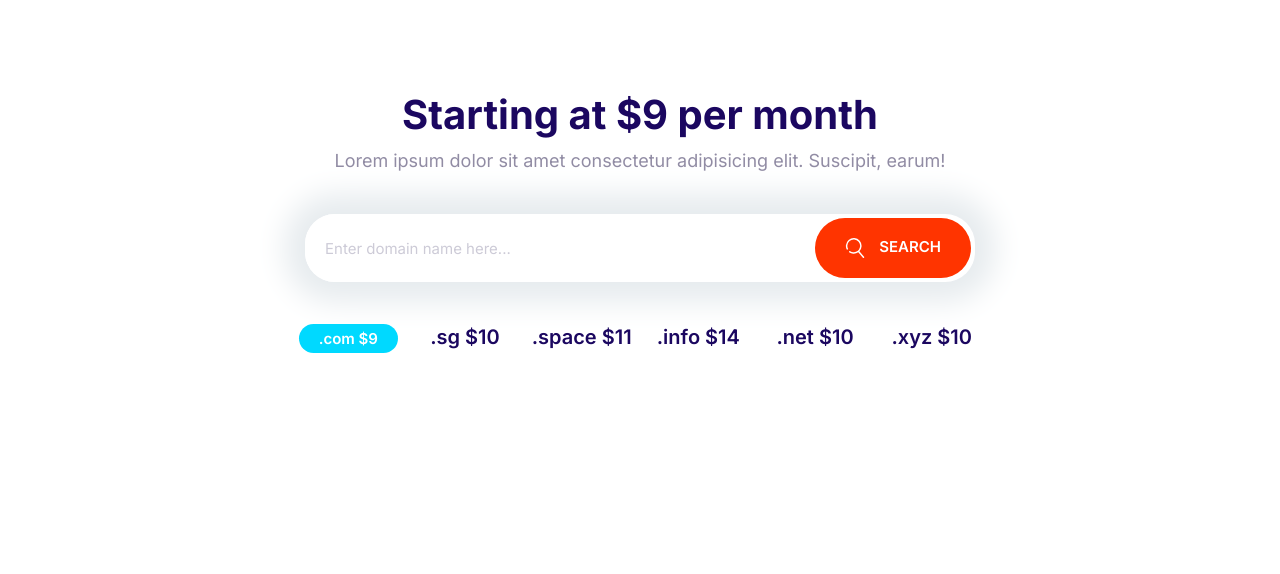
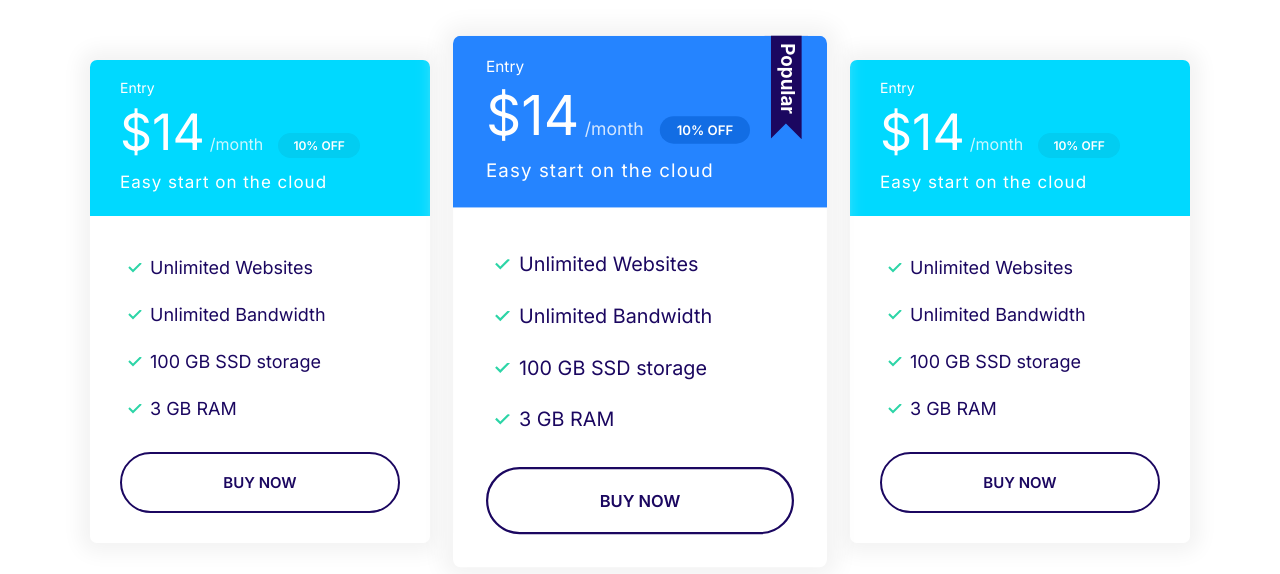
Before and after one commit to ahmadkismael/ahmify, a plain HTML site: page index.html in a window 1280 px wide. Drawn offline with Linux system fonts and the light colour scheme.

Commit message:
plans block

```diff
--- a/css/styles.css
+++ b/css/styles.css
@@ -325,11 +325,19 @@ a {
   color: #fff;
 }
 
+.card--primary .badge--primary {
+  background: #126de4;
+}
+
 .card--secondary .badge--secondary {
   background: #02cdf1;
 }
 
 /* Plans */
+.plan {
+  transition: transform 0.2s ease-out;
+}
+
 .plan__name {
   color: #fff;
   margin: 0;
@@ -359,6 +367,10 @@ a {
   margin-bottom: 2rem;
 }
 
+.plan--popular {
+  transform: scale(1.1);
+}
+
 .plan--popular .card__header {
   position: relative;
 }
@@ -370,6 +382,14 @@ a {
   position: absolute;
   top: -6px;
   right: 5%;
+}
+
+.plan:hover {
+  transform: scale(1.05);
+}
+
+.plan--popular:hover {
+  transform: scale(1.15);
 }
 
 @media screen and (min-width: 1024px) {
@@ -731,3 +751,12 @@ a {
     grid-template-columns: repeat(auto-fit, minmax(10rem, 1fr));
   }
 }
+/* Plans Block */
+.block-plans .grid {
+  gap: 8rem 4rem;
+}
+
+.block-plans .card {
+  max-width: 500px;
+  margin: 0 auto;
+}
--- a/index.html
+++ b/index.html
@@ -14,35 +14,69 @@
     <link rel="stylesheet" href="css/styles.css" />
   </head>
   <body>
-    <section class="block container block-domain">
-      <header class="block__header">
-        <h2>Starting at $9 per month</h2>
-        <p>
-          Lorem ipsum dolor sit amet consectetur adipisicing elit. Suscipit,
-          earum!
-        </p>
-      </header>
-      <div class="input-group">
-        <input
-          type="text"
-          class="input"
-          placeholder="Enter domain name here..."
-        />
-        <button class="btn btn--accent">
-          <svg class="icon icon--white">
-            <use xlink:href="images/sprite.svg#search"></use>
-          </svg>
-          Search
-        </button>
+    <section class="block container block-plans">
+      <div class="grid grid--1x3">
+        <div class="plan">
+          <div class="card card--secondary">
+            <header class="card__header">
+              <h3 class="plan__name">Entry</h3>
+              <span class="plan__price">$14</span>
+              <span class="plan__billing-cycle">/month</span>
+              <span class="badge badge--secondary badge--small">10% OFF</span>
+              <span class="plan__description">Easy start on the cloud</span>
+            </header>
+            <div class="card__body">
+              <ul class="list list--tick">
+                <li class="list__item">Unlimited Websites</li>
+                <li class="list__item">Unlimited Bandwidth</li>
+                <li class="list__item">100 GB SSD storage</li>
+                <li class="list__item">3 GB RAM</li>
+              </ul>
+              <button class="btn btn--outline btn--block">Buy Now</button>
+            </div>
+          </div>
+        </div>
+        <div class="plan plan--popular">
+          <div class="card card--primary">
+            <header class="card__header">
+              <h3 class="plan__name">Entry</h3>
+              <span class="plan__price">$14</span>
+              <span class="plan__billing-cycle">/month</span>
+              <span class="badge badge--primary badge--small">10% OFF</span>
+              <span class="plan__description">Easy start on the cloud</span>
+            </header>
+            <div class="card__body">
+              <ul class="list list--tick">
+                <li class="list__item">Unlimited Websites</li>
+                <li class="list__item">Unlimited Bandwidth</li>
+                <li class="list__item">100 GB SSD storage</li>
+                <li class="list__item">3 GB RAM</li>
+              </ul>
+              <button class="btn btn--outline btn--block">Buy Now</button>
+            </div>
+          </div>
+        </div>
+        <div class="plan">
+          <div class="card card--secondary">
+            <header class="card__header">
+              <h3 class="plan__name">Entry</h3>
+              <span class="plan__price">$14</span>
+              <span class="plan__billing-cycle">/month</span>
+              <span class="badge badge--secondary badge--small">10% OFF</span>
+              <span class="plan__description">Easy start on the cloud</span>
+            </header>
+            <div class="card__body">
+              <ul class="list list--tick">
+                <li class="list__item">Unlimited Websites</li>
+                <li class="list__item">Unlimited Bandwidth</li>
+                <li class="list__item">100 GB SSD storage</li>
+                <li class="list__item">3 GB RAM</li>
+              </ul>
+              <button class="btn btn--outline btn--block">Buy Now</button>
+            </div>
+          </div>
+        </div>
       </div>
-      <ul class="list block-domain__prices">
-        <li><span class="badge badge--secondary">.com $9</span></li>
-        <li>.sg $10</li>
-        <li>.space $11</li>
-        <li>.info $14</li>
-        <li>.net $10</li>
-        <li>.xyz $10</li>
-      </ul>
     </section>
     <script src="js/main.js"></script>
   </body>
```
Also changed, not shown: components/plans block after domain.html (added, +64 -0 lines), components/hero2.html (renamed from components/second part hero.html).
